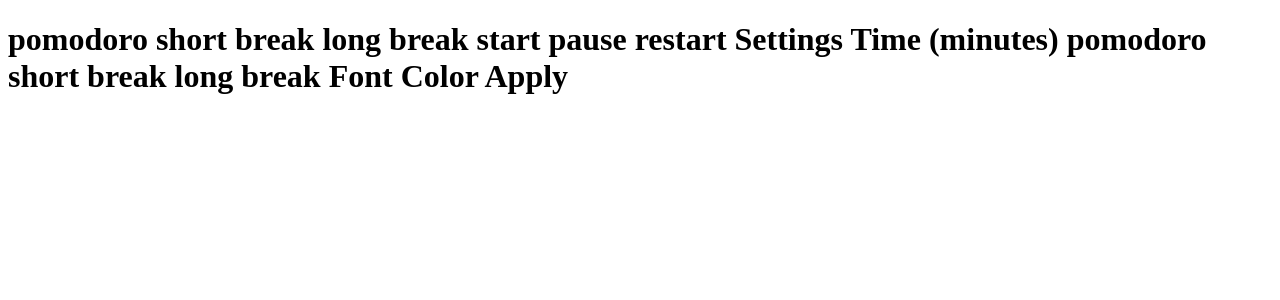
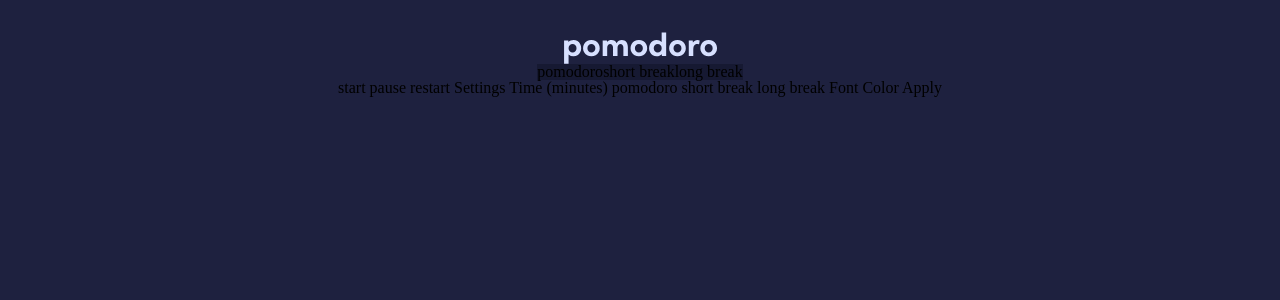
Before and after one commit to ErriGarcia/pomodoro-app, a React (Create React App) app: page / in a window 1280 px wide. Shown: the top 300 px of the page. Built offline with nearby package versions, Linux system fonts and the light colour scheme.

Commit message:
add styles

```diff
--- a/src/components/App.js
+++ b/src/components/App.js
@@ -1,11 +1,17 @@
-import '../styles/App.scss';
+import '../styles/App.scss'
+import logo from '../images/logo.svg'
+
 
 function App() {
   return (
-    <div>
-      <h1>pomodoro
-  short break
-  long break
+    <div className='main'>
+      <img className='main-logo' src={logo} alt="logo" />
+      <div className='main-container-buttons'>
+        <button className='main-container-buttons-1'>pomodoro</button>
+        <button className='main-container-buttons-2'>short break</button>
+        <button className='main-container-buttons-3'>long break</button>
+      </div>
+      <h1>
 
           start
           pause
@@ -23,7 +29,7 @@ function App() {
 
           Apply</h1>
     </div>
-  );
+  )
 }
 
-export default App;
+export default App
--- a/src/styles/App.scss
+++ b/src/styles/App.scss
@@ -0,0 +1,16 @@
+@import './core/reset';
+@import './core/animations';
+@import './core/mixins';
+@import './core/variables';
+
+.main {
+    height: 100vh;
+    padding: 32px 24px;
+    background-color: $blue-color;
+    display: flex;
+    flex-direction: column;
+    align-items: center;
+    &-container-buttons {
+        background-color: $dark-purple-color;
+    }
+}
--- a/src/styles/core/_reset.scss
+++ b/src/styles/core/_reset.scss
@@ -133,3 +133,15 @@ table {
     border-collapse: collapse;
     border-spacing: 0;
 }
+
+button,
+input[type="submit"],
+input[type="reset"] {
+    background: none;
+    color: inherit;
+    border: none;
+    padding: 0;
+    font: inherit;
+    cursor: pointer;
+    outline: inherit;
+}
```
Lines whose indentation alone changed are shown as unchanged.
